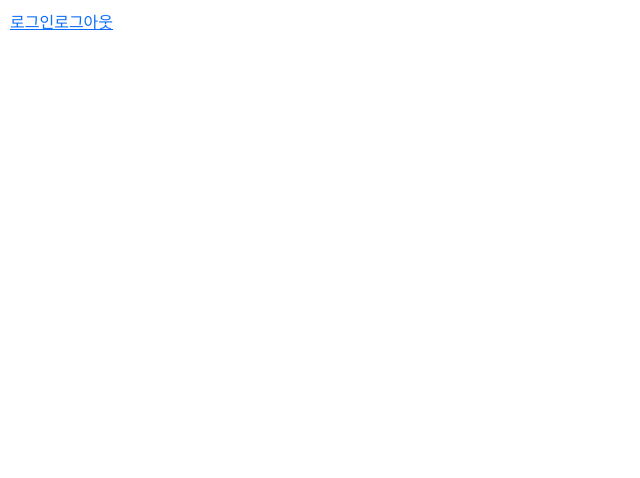
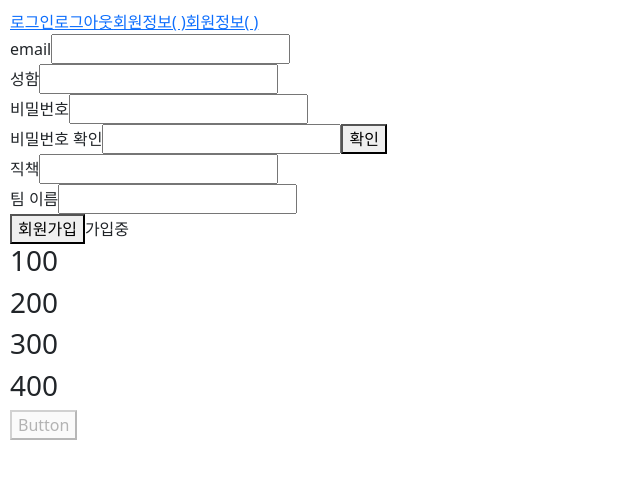
Before and after one commit to hanhi9/20211118, a Vue app: page /Info in a window 1280 px wide. Shown: the top 478 px of the page, without its empty margins (0-640 px from the left). Built offline with nearby package versions, Linux system fonts and the light colour scheme.

Commit message:
페이지 이동및 파라미터 호출 ,  v-if , v-else ,v-for 사용법 익힘

```diff
--- a/src/App.vue
+++ b/src/App.vue
@@ -2,6 +2,8 @@
   <div id="app">
     <router-link :to="{name: 'Login'}">로그인</router-link>
     <router-link :to="{name: 'App'}">로그아웃</router-link>
+    <router-link :to="{name: 'Info'}">회원정보( {{ this.$route.params.email}} )</router-link>
+    <router-link :to="{name: 'Info', Info: {email: this.$route.params.email, pw:this.$route.params.pw}}">회원정보( {{ this.$route.params.email}} )</router-link>
     <router-view></router-view>
   </div>
 
--- a/src/router/index.js
+++ b/src/router/index.js
@@ -3,6 +3,7 @@ import Router from 'vue-router'
 import About from '@/views/About.vue'
 import Main from '@/views/Main.vue'
 import Params from '@/views/Params.vue'
+import Info from '@/views/Info.vue'
 //import Params from '@/views/Params.vue'
 
 
@@ -15,24 +16,33 @@ export default new Router({
     {
       path: '/Main',
       name: 'Main',
-      component: Main
+      component: Main,
+      props: true
     },
     {
       path: '/About',
       name: 'About',
-      component: About
+      component: About,
+      props: true
     },
     {
       path: '/Login',
       //component: Params,
-      component: () => import(/* webpackChunkName: "about" */ '../views/Login.vue'),
+      component: () => import(/* webpackChunkName: "Login" */ '../views/Login.vue'),
       name: 'Login',
       props: true
     },
     {
       path: '/Params',
       component: Params,
-      name: 'Params'
+      name: 'Params',
+      props: true
     },
+    {
+      path: '/Info',
+      component: Info,
+      name: 'Info',
+      props: true
+    }
   ]
 })
--- /dev/null
+++ b/src/views/Info.vue
@@ -0,0 +1,75 @@
+<template>
+	<div class="info">
+		<form @submit.prevent="submitForm">
+			<div>
+				<label for="email">email</label>
+				<input type="text" id="email" v-model="email" value="1212">
+			</div>
+			<div>
+				<label for="name">성함</label>
+				<input type="text" id="name" v-model="name" />
+			</div>
+			<div>
+				<label for="password">비밀번호</label>
+				<input type="password" id="password" v-model="password" />
+			</div>
+			<div>
+				<label for="passwordConfirm">비밀번호 확인</label>
+				<input type="password" id="passwordConfirm" v-model="passwordConfirm" />
+        <button>확인</button>
+			</div>
+			<div>
+				<label for="position">직책</label>
+				<input type="text" id="position" v-model="position" />
+			</div>
+			<div>
+				<label for="teamName">팀 이름</label>
+				<input type="text" id="teamName" v-model="teamName" />
+			</div>
+			<button @click="toggleShow" type="submit">회원가입
+      </button>
+       <span v-if="isShowing">성공</span>
+       <span v-else>가입중</span>
+       <h3 v-for="animal in animails" :key="animal">{{animal}}</h3>
+       <button v-bind:disabled="isButtonDisabled">Button</button>
+
+    </form>
+	</div>
+</template>
+
+<script>
+export default {
+	name: 'Info',
+	data() {
+		return {
+			email:this.$route.params.email,
+			name: '',
+      inPsw: '',
+			pw: '',
+			passwordConfirm: '',
+      isShowing: false,
+			position: '',
+			teamName: '',
+      animails:['100','200','300','400'],
+      isButtonDisabled:true
+		};
+	},
+	methods: {
+		submitForm() {
+			console.log('dd');
+		},
+    created() {
+      //email = $route.params.email;
+      console.log("1111111111");
+    },
+    getData() {
+       console.log("2222222222222");
+    },
+    toggleShow() {
+      this.isShowing = !this.isShowing;
+    }
+	},
+};
+</script>
+
+<style scoped></style>
--- a/src/views/login.vue
+++ b/src/views/login.vue
@@ -10,7 +10,7 @@
   <label for="floatingPassword">Password</label>
 </div>
 <div > {{message}} </div>
-<router-link :to="{name: 'Params', params: {name: '1', email:'2'}}">
+    <router-link :to="{name: 'Main', params: {email: this.inpEmail, pw:this.inPsw}}">
       확인
       </router-link>
        <router-view></router-view>
@@ -22,7 +22,13 @@
 
 <script>
 export default {
-
+  name: 'Login',
+  data () {
+    return {
+      inpEmail: '',
+      inPsw: ''
+    }
+  }
 }
 </script>
 
--- a/src/views/main.vue
+++ b/src/views/main.vue
@@ -1,12 +1,23 @@
 <template>
-  <div>Main</div>
+  <div>Main
+    <h2>이메일: {{ this.$route.params.email}}</h2>
+    <h2>패스워드: {{ this.$route.params.pw }}</h2>
+  </div>
+
 </template>
+
+
 
 <script>
 export default {
-
+  name: 'Main',
+   created() {
+    console.log(this.$route.params.email);
+    console.log(this.$route.params.pw);
+  }
 }
 </script>
 
 <style>
+
 </style>
```
